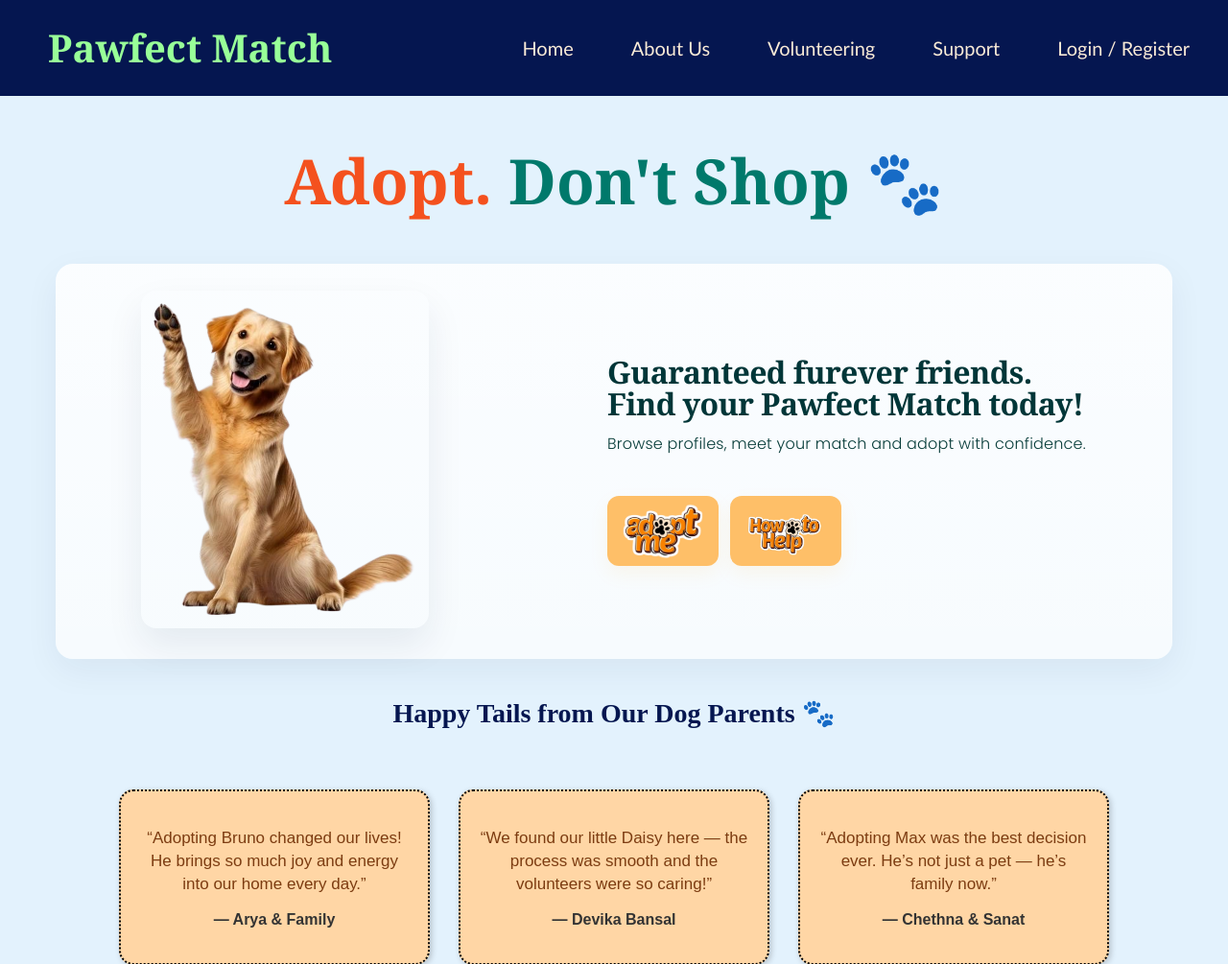
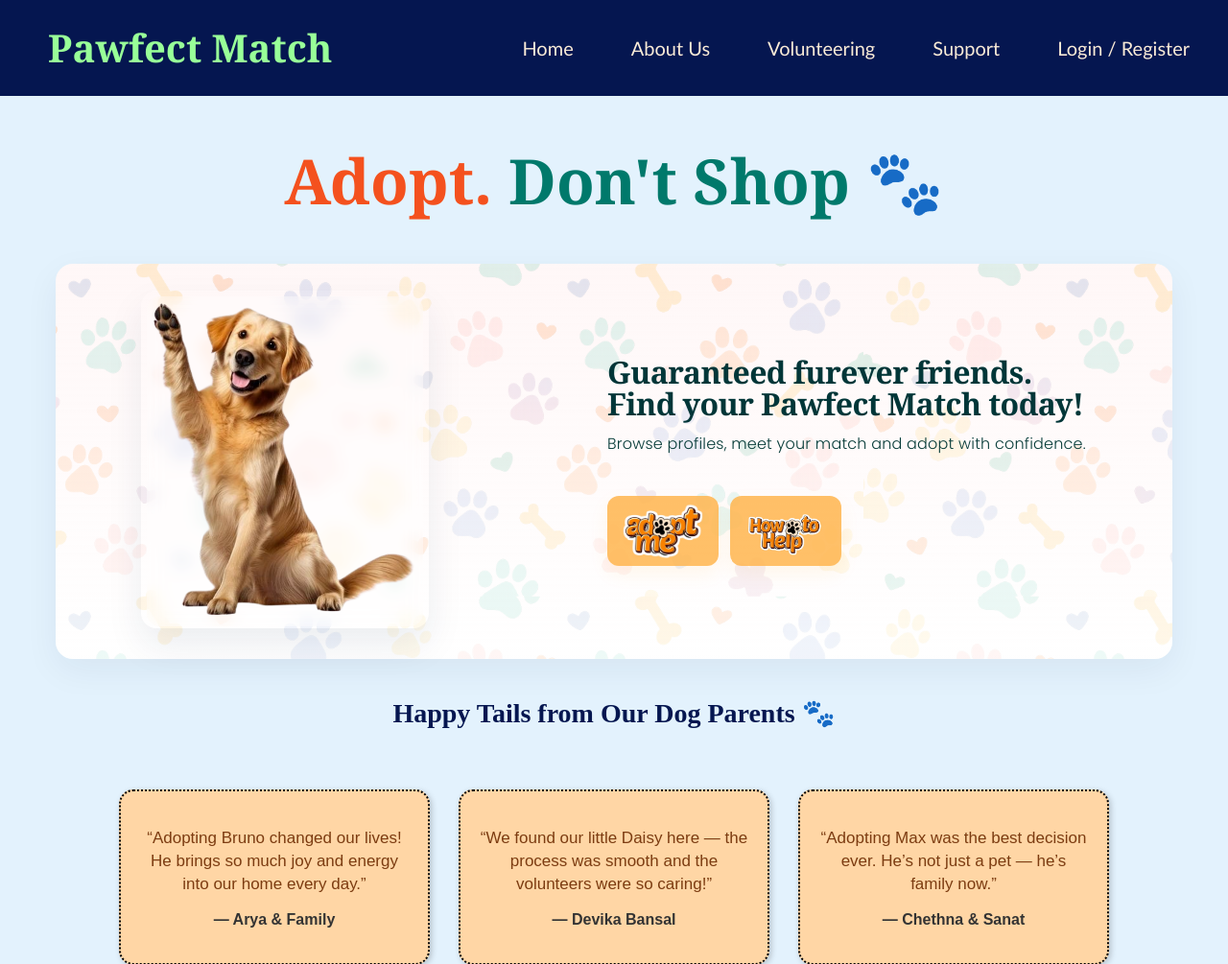
Before and after one commit to naikviraj/PROJECT, a PHP site: page /Page1.html in a window 1280 px wide. Shown: the top 1005 px of the page at 96% size. Run offline with PHP 8.4, Linux system fonts and the light colour scheme.

Commit message:
modified hero section

```diff
--- a/Page1.css
+++ b/Page1.css
@@ -81,12 +81,43 @@ color: #00796b;
         border-radius: 16px;
         box-shadow: 0 18px 38px rgba(3,44,76,0.08);
         transform-origin: center;
-        transition: transform 420ms ease;
+        transition: transform 420ms ease, box-shadow 320ms ease;
+        position: relative; /* bring above the glass overlay */
+        z-index: 2;
+}
+
+/* Glass blur for the dog card background while keeping the dog image sharp */
+.dog-left {
+    position: relative;
+}
+.dog-left::before {
+    content: '';
+    position: absolute;
+    inset: 6px;
+    border-radius: 14px;
+    background: rgba(255,255,255,0.26); /* fallback translucent layer */
+    pointer-events: none;
+    z-index: 1; /* below the image (which has z-index:2) */
+    -webkit-backdrop-filter: blur(8px);
+    backdrop-filter: blur(8px);
+    transition: backdrop-filter 260ms ease, background 260ms ease;
+}
+.dog-left:hover::before {
+    -webkit-backdrop-filter: blur(6px);
+    backdrop-filter: blur(6px);
+    background: rgba(255,255,255,0.18);
 }
 
 /* Hero card look */
 .hero-card {
-    background: linear-gradient(180deg, rgba(255,255,255,0.85), rgba(255,255,255,0.72));
+    /* patterned background with a soft white overlay so text stays readable
+       Place your image at: PROJECT/IMAGES/paw-pattern.png */
+    background:
+        linear-gradient(180deg, rgba(255, 240, 240, 0.527), rgba(255,255,255,0.72)),
+        url('IMAGES/herobg.png');
+    background-repeat: repeat;
+    background-position: center top;
+    background-size: 520px; /* tune this for pattern scale */
     border-radius: 18px;
     padding: 28px 32px;
     max-width: 1100px;
@@ -104,7 +135,6 @@ color: #00796b;
     color: #0b6f63; /* keeps the green tone */
     font-family: 'Baloo 2', Georgia, 'Times New Roman', Times, serif;
     letter-spacing: -0.6px;
-    text-shadow: 0 2px 0 rgba(255,255,255,0.65);
     transform-origin: left center;
     animation: heroTitleIn 700ms cubic-bezier(.2,.9,.2,1) both;
 }
```
Also changed, not shown: IMAGES/herobg.png (added).
